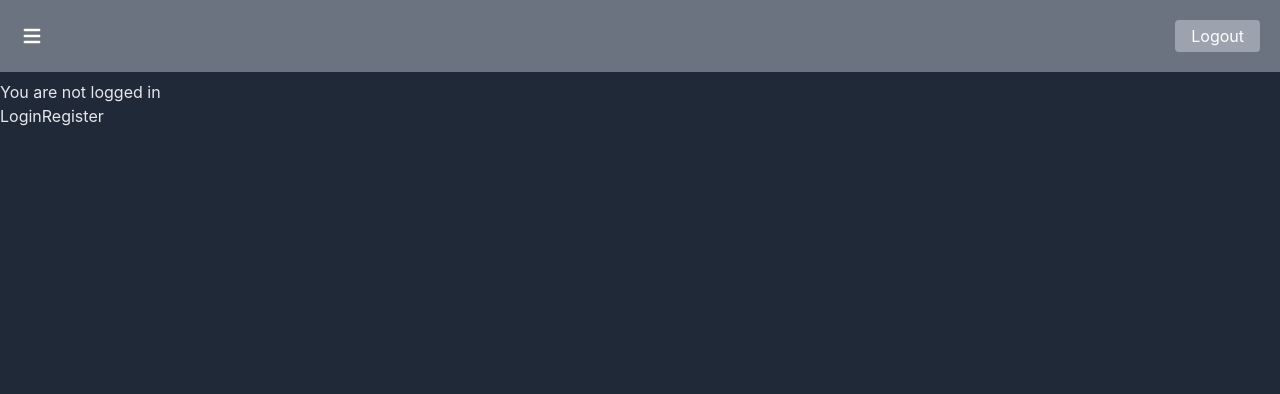
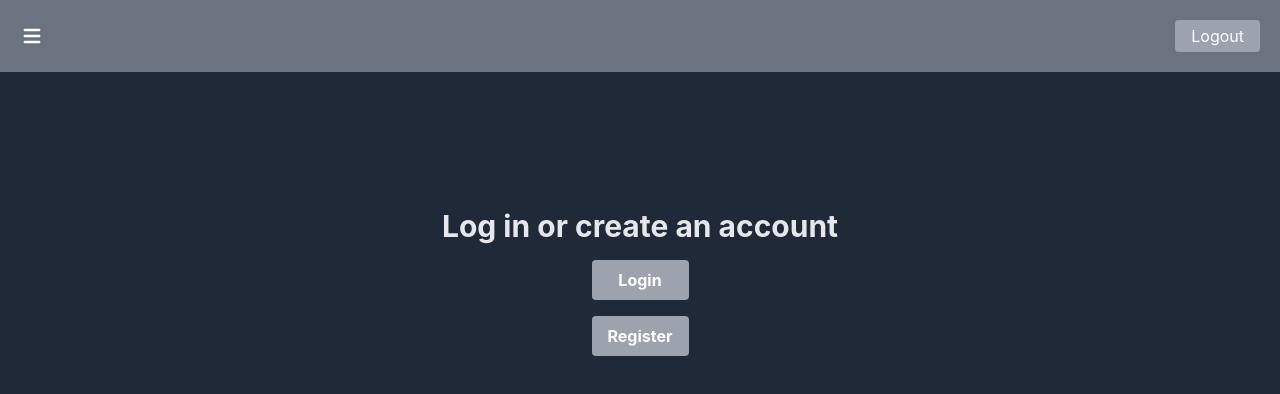
Before and after one commit to Max-Montag/AIModeratedChat-Frontend, a React (Create React App) app: page /notloggedin in a window 1280 px wide. Shown: the top 394 px of the page. Built offline with nearby package versions, Linux system fonts and the light colour scheme.

Commit message:
login/register look neat

```diff
--- a/src/pages/Login.tsx
+++ b/src/pages/Login.tsx
@@ -23,25 +23,37 @@
   };
 
   return (
-    <form onSubmit={handleSubmit}>
-      <h2>Login</h2>
+    <div className="flex flex-col items-center justify-center">
+      <form
+        onSubmit={handleSubmit}
+        className="bg-gray-500 p-8 rounded shadow-md space-y-4 mt-32"
+      >
+        <h2 className="text-2xl font-bold">Login</h2>
         <input
           type="text"
           placeholder="Username"
           value={username}
           onChange={(e) => setUsername(e.target.value)}
+          className="w-full bg-gray-800 px-4 py-2 border border-gray-300 rounded focus:outline-none focus:border-blue-500"
         />
         <input
           type="password"
           placeholder="Password"
           value={password}
           onChange={(e) => setPassword(e.target.value)}
+          className="w-full bg-gray-800 px-4 py-2 border border-gray-300 rounded focus:outline-none focus:border-blue-500"
         />
-      <button type="submit">Login</button>
+        <button
+          type="submit"
+          className="bg-blue-500 hover:bg-blue-600 text-white font-bold py-2 px-4 rounded"
+        >
+          Login
+        </button>
         <p>
           Don't have an account? <Link to="/register">Register</Link>
         </p>
       </form>
+    </div>
   );
 }
 
--- a/src/pages/NotLoggedIn.tsx
+++ b/src/pages/NotLoggedIn.tsx
@@ -3,10 +3,22 @@
 
 const NotLoggedIn = () => {
   return (
-    <div>
-      <h1>You are not logged in</h1>
-      <Link to="/login">Login</Link>
-      <Link to="/register">Register</Link>
+    <div className="flex flex-col items-center justify-center mt-32">
+      <h1 className="text-3xl font-bold mb-4">Log in or create an account</h1>
+      <div className="flex flex-col space-y-4">
+        <Link
+          to="/login"
+          className="bg-gray-400 text-white font-bold py-2 px-4 rounded text-center"
+        >
+          Login
+        </Link>
+        <Link
+          to="/register"
+          className="bg-gray-400 text-white font-bold py-2 px-4 rounded text-center"
+        >
+          Register
+        </Link>
+      </div>
     </div>
   );
 };
--- a/src/pages/Register.tsx
+++ b/src/pages/Register.tsx
@@ -1,5 +1,5 @@
 import React, { useState } from "react";
-import { useNavigate } from "react-router-dom";
+import { Link, useNavigate } from "react-router-dom";
 import axios from "axios";
 
 function Register() {
@@ -24,15 +24,19 @@
   };
 
   return (
-    <form onSubmit={register}>
-      <h2>Register</h2>
-      {error && <p>{error}</p>}
+    <div className="flex flex-col items-center justify-center">
+      <form
+        onSubmit={register}
+        className="bg-gray-500 p-8 rounded shadow-md space-y-4 mt-32"
+      >
+        <h2 className="text-2xl font-bold">Register</h2>
         <input
           type="text"
           placeholder="Username"
           value={username}
           onChange={(e) => setUsername(e.target.value)}
           required
+          className="w-full bg-gray-800 px-4 py-2 border border-gray-300 rounded focus:outline-none focus:border-blue-500"
         />
         <input
           type="password"
@@ -40,9 +44,19 @@
           value={password}
           onChange={(e) => setPassword(e.target.value)}
           required
+          className="w-full bg-gray-800 px-4 py-2 border border-gray-300 rounded focus:outline-none focus:border-blue-500"
         />
-      <button type="submit">Register</button>
+        <button
+          type="submit"
+          className="bg-blue-500 hover:bg-blue-600 text-white font-bold py-2 px-4 rounded"
+        >
+          Register
+        </button>
+        <p>
+          Do you have an account? <Link to="/login">Log in</Link>
+        </p>
       </form>
+    </div>
   );
 }
 
```
Lines whose indentation alone changed are shown as unchanged.
